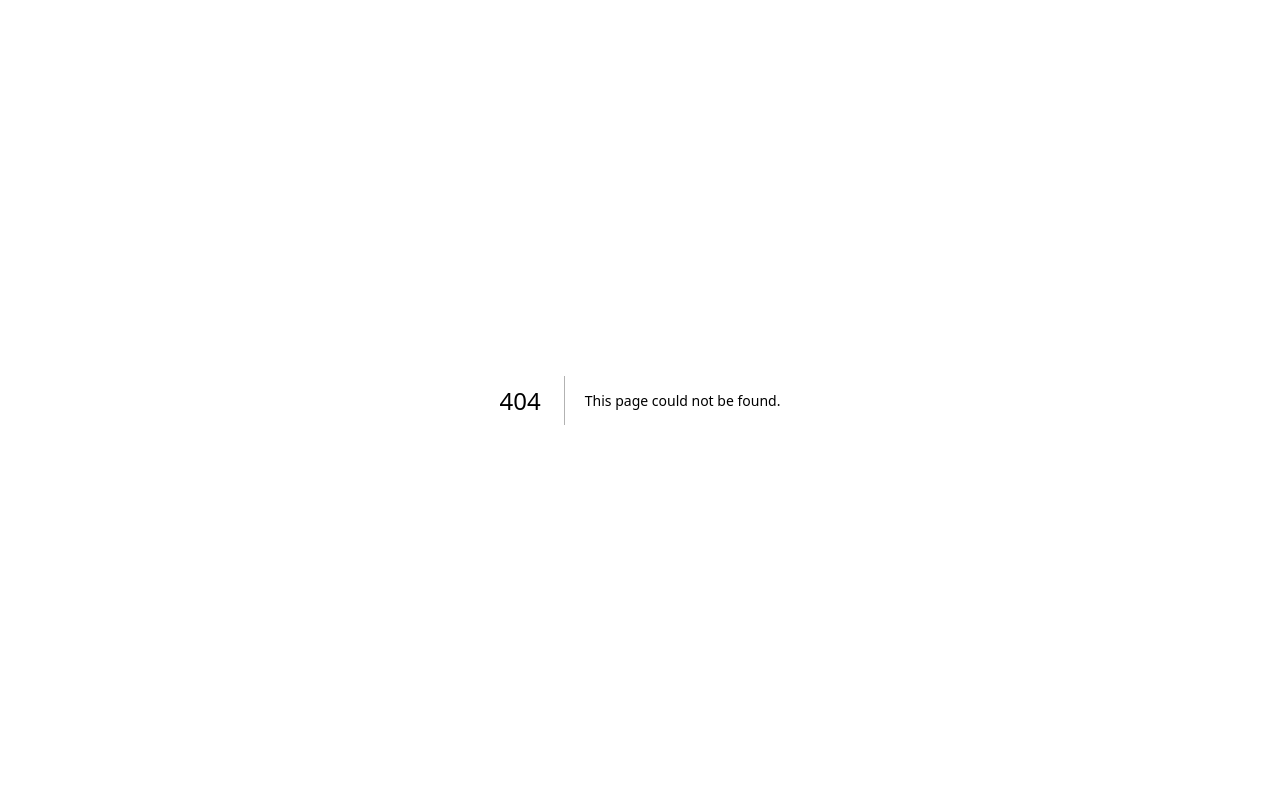
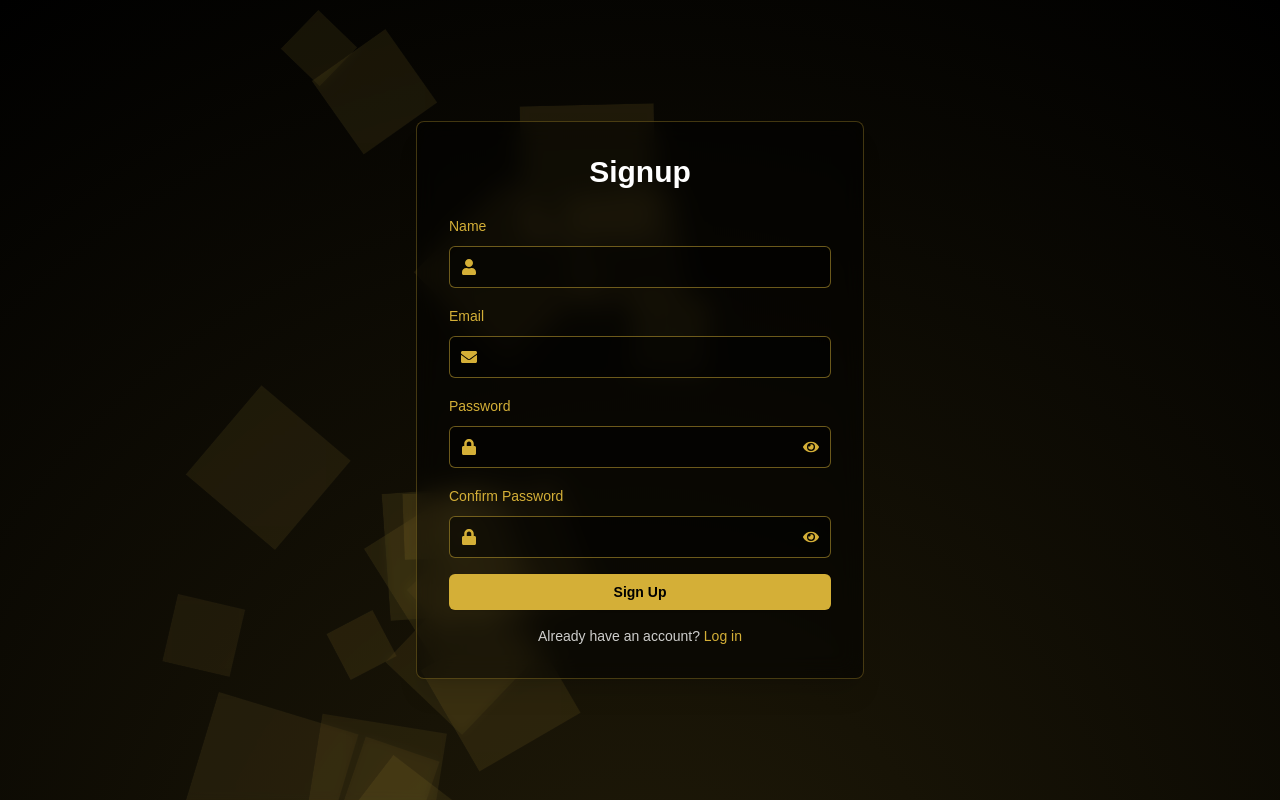
Before and after one commit to momadAB/cornerstone-frontend, a Next.js app: page /signup in a window 1280 px wide. Before the commit this address had no page. Built offline with nearby package versions, Linux system fonts and the light colour scheme.

Commit message:
feat: add register page

```diff
--- /dev/null
+++ b/src/app/signup/page.tsx
@@ -0,0 +1,18 @@
+import { AnimatedBackground } from "../../components/animated-background";
+import SignupForm from "./signup-form";
+
+export default function LoginPage() {
+  return (
+    <div className="relative flex items-center justify-center min-h-screen overflow-hidden">
+      <AnimatedBackground />
+      <div className="relative w-full max-w-md z-10">
+        <div className="bg-black/50 backdrop-blur-md rounded-lg shadow-xl p-8 border border-gold-400/30">
+          <h1 className="text-3xl font-bold text-center mb-6 text-white">
+            Signup
+          </h1>
+          <SignupForm />
+        </div>
+      </div>
+    </div>
+  );
+}
--- /dev/null
+++ b/src/app/signup/signup-form.tsx
@@ -0,0 +1,149 @@
+"use client";
+
+import { useState } from "react";
+import { useRouter } from "next/navigation";
+import { Button } from "@/components/ui/button";
+import { Label } from "@/components/ui/label";
+import Link from "next/link";
+import { FaUser, FaEnvelope, FaLock, FaEye, FaEyeSlash } from "react-icons/fa";
+
+export default function SignupForm() {
+  const [name, setName] = useState("");
+  const [email, setEmail] = useState("");
+  const [password, setPassword] = useState("");
+  const [confirmPassword, setConfirmPassword] = useState("");
+  const [showPassword, setShowPassword] = useState(false);
+  const [showConfirmPassword, setShowConfirmPassword] = useState(false);
+  const [error, setError] = useState("");
+  const [isLoading, setIsLoading] = useState(false);
+  const router = useRouter();
+
+  const handleSubmit = async (e: React.FormEvent) => {
+    e.preventDefault();
+    setIsLoading(true);
+    setError("");
+
+    // Simple password match validation
+    if (password !== confirmPassword) {
+      setError("Passwords do not match");
+      setIsLoading(false);
+      return;
+    }
+
+    // Replace with your signup logic
+    try {
+      // Simulate API call
+      console.log({ name, email, password });
+      router.push("/welcome"); // Redirect to a welcome or dashboard page after successful signup
+    } catch (err) {
+      setError("Failed to sign up");
+    } finally {
+      setIsLoading(false);
+    }
+  };
+
+  return (
+    <form onSubmit={handleSubmit} className="space-y-4">
+      <div className="space-y-2">
+        <Label htmlFor="name" className="text-gold-400">
+          Name
+        </Label>
+        <div className="relative">
+          <FaUser className="absolute left-3 top-1/2 transform -translate-y-1/2 text-gold-400" />
+          <input
+            id="name"
+            name="name"
+            type="text"
+            required
+            value={name}
+            onChange={(e) => setName(e.target.value)}
+            className="w-full pl-10 px-3 py-2 bg-black/50 border border-gold-400/50 rounded-md focus:outline-none focus:ring-2 focus:ring-gold-400 text-white"
+          />
+        </div>
+      </div>
+
+      <div className="space-y-2">
+        <Label htmlFor="email" className="text-gold-400">
+          Email
+        </Label>
+        <div className="relative">
+          <FaEnvelope className="absolute left-3 top-1/2 transform -translate-y-1/2 text-gold-400" />
+          <input
+            id="email"
+            name="email"
+            type="email"
+            required
+            value={email}
+            onChange={(e) => setEmail(e.target.value)}
+            className="w-full pl-10 px-3 py-2 bg-black/50 border border-gold-400/50 rounded-md focus:outline-none focus:ring-2 focus:ring-gold-400 text-white"
+          />
+        </div>
+      </div>
+
+      <div className="space-y-2">
+        <Label htmlFor="password" className="text-gold-400">
+          Password
+        </Label>
+        <div className="relative">
+          <FaLock className="absolute left-3 top-1/2 transform -translate-y-1/2 text-gold-400" />
+          <input
+            id="password"
+            name="password"
+            type={showPassword ? "text" : "password"}
+            required
+            value={password}
+            onChange={(e) => setPassword(e.target.value)}
+            className="w-full pl-10 px-3 py-2 bg-black/50 border border-gold-400/50 rounded-md focus:outline-none focus:ring-2 focus:ring-gold-400 text-white"
+          />
+          <button
+            type="button"
+            onClick={() => setShowPassword((prev) => !prev)}
+            className="absolute right-3 top-1/2 transform -translate-y-1/2 text-gold-400 hover:text-gold-500 focus:outline-none"
+          >
+            {showPassword ? <FaEyeSlash /> : <FaEye />}
+          </button>
+        </div>
+      </div>
+
+      <div className="space-y-2">
+        <Label htmlFor="confirm-password" className="text-gold-400">
+          Confirm Password
+        </Label>
+        <div className="relative">
+          <FaLock className="absolute left-3 top-1/2 transform -translate-y-1/2 text-gold-400" />
+          <input
+            id="confirm-password"
+            name="confirmPassword"
+            type={showConfirmPassword ? "text" : "password"}
+            required
+            value={confirmPassword}
+            onChange={(e) => setConfirmPassword(e.target.value)}
+            className="w-full pl-10 px-3 py-2 bg-black/50 border border-gold-400/50 rounded-md focus:outline-none focus:ring-2 focus:ring-gold-400 text-white"
+          />
+          <button
+            type="button"
+            onClick={() => setShowConfirmPassword((prev) => !prev)}
+            className="absolute right-3 top-1/2 transform -translate-y-1/2 text-gold-400 hover:text-gold-500 focus:outline-none"
+          >
+            {showConfirmPassword ? <FaEyeSlash /> : <FaEye />}
+          </button>
+        </div>
+      </div>
+
+      <Button
+        type="submit"
+        className="w-full bg-gold-400 hover:bg-gold-500 text-black font-bold py-2 px-4 rounded-md transition duration-300"
+        disabled={isLoading}
+      >
+        {isLoading ? "Signing up..." : "Sign Up"}
+      </Button>
+      {error && <p className="text-red-400 text-sm mt-2">{error}</p>}
+      <p className="text-center text-sm text-white/80 mt-4">
+        Already have an account?{" "}
+        <Link href="/login" className="text-gold-400 hover:underline">
+          Log in
+        </Link>
+      </p>
+    </form>
+  );
+}
```
